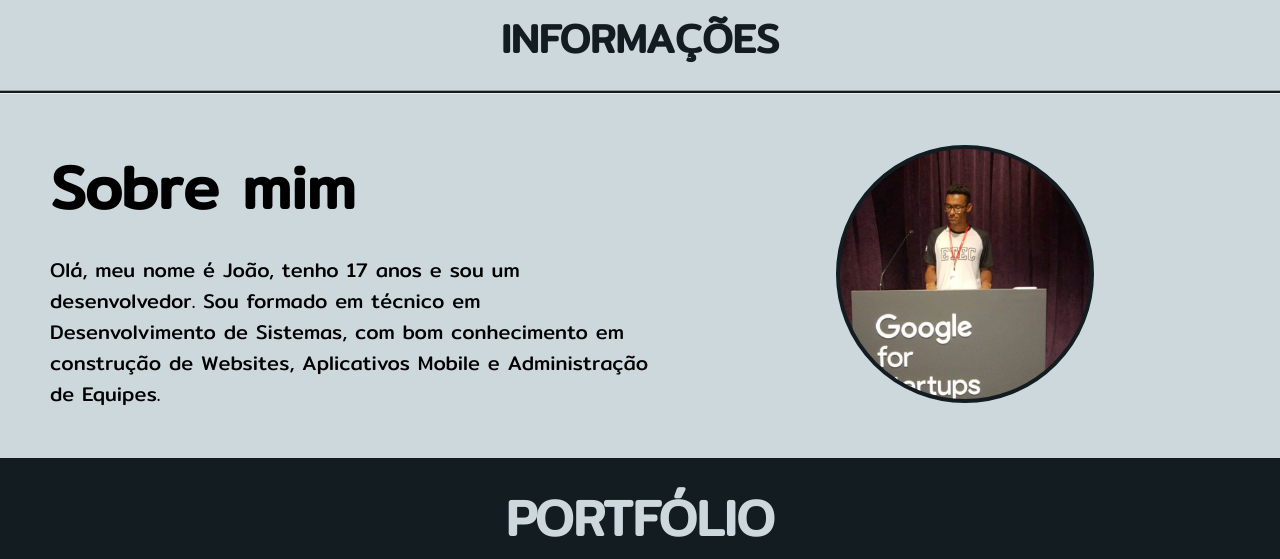
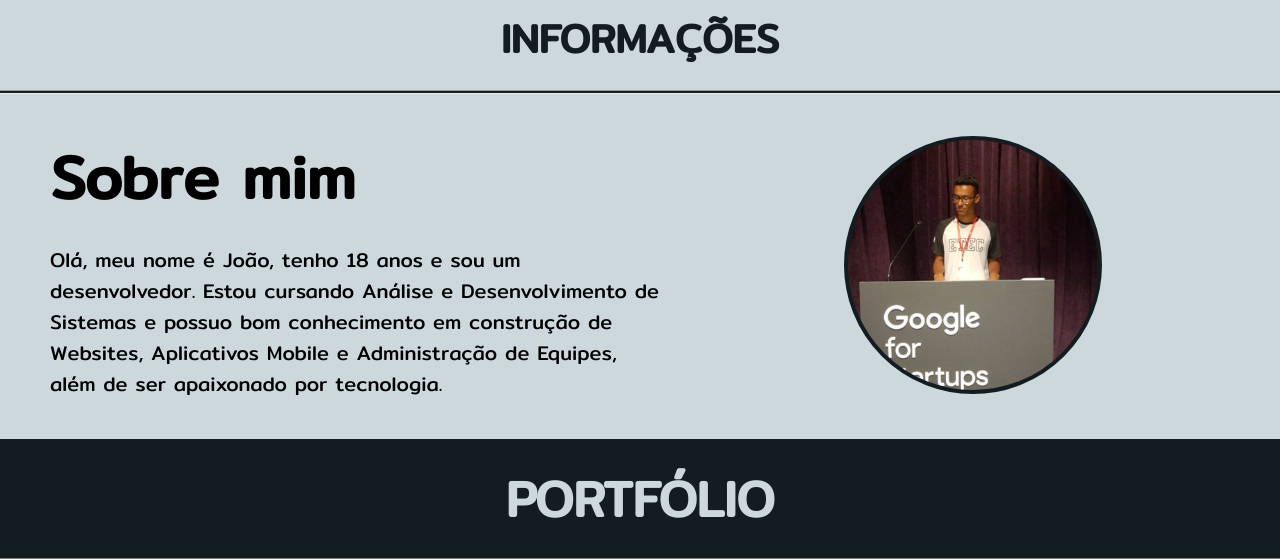
Before and after one commit to DarkSide-Dev/DarkSide-Dev.github.io, a PHP site: page / in a window 1280 px wide. Shown: the part 813-1372 px from the top of the page. Run offline with PHP 8.4, Linux system fonts and the light colour scheme.

Commit message:
Adição de imagens e adendos

```diff
--- a/assets/css/style.css
+++ b/assets/css/style.css
@@ -411,12 +411,14 @@ footer img{
 
 .bio_image{
     flex: 1;
-    padding: 15px;
     display: flex;
     justify-content: center;
+    margin: 0;
+    padding: 0;
+    width: 45vw;
 }
 
-.bio_image figure{
+#bio_image{
     background-image: url("../img/me.jpg");
     background-position: bottom;
     background-repeat: no-repeat;
--- a/index.html
+++ b/index.html
@@ -97,13 +97,13 @@
 
                     <h1>Sobre mim</h1>
 
-                    <p>Olá, meu nome é João, tenho 17 anos e sou um desenvolvedor. Sou formado em técnico em Desenvolvimento de Sistemas, com bom conhecimento em construção de Websites, Aplicativos Mobile e Administração de Equipes.</p>
+                    <p>Olá, meu nome é João, tenho 18 anos e sou um desenvolvedor. Estou cursando Análise e Desenvolvimento de Sistemas e possuo bom conhecimento em construção de Websites, Aplicativos Mobile e Administração de Equipes, além de ser apaixonado por tecnologia.</p>
 
                 </div>
 
                 <div class="bio_image">
 
-                    <figure>
+                    <figure id="bio_image">
 
                     </figure>
 
```
Also changed, not shown: assets/img/ifsp-ptb.png (added), assets/img/logo-etec.jpg (added).
